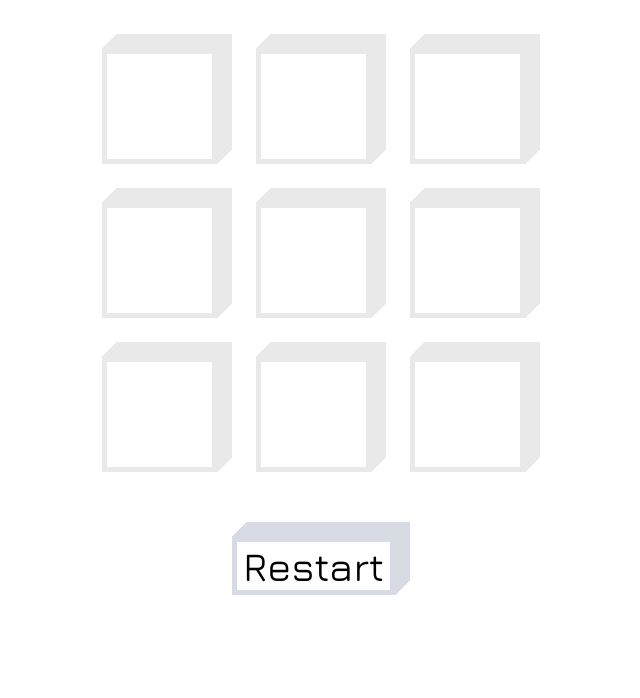
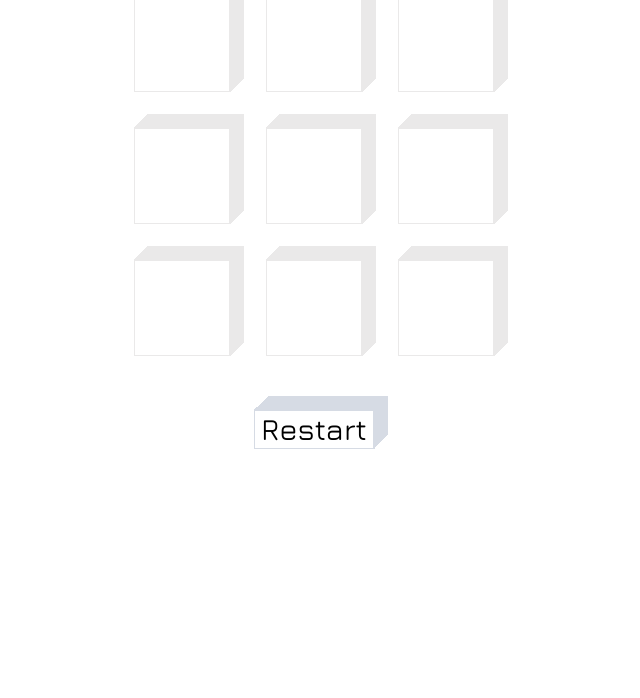
Before and after one commit to himlayyy/Tic-tac-toe, a plain HTML site: page index.html in a window 1280 px wide. Shown: the part 102-800 px from the top of the page, without its empty margins (319-959 px from the left). Drawn offline with nearby package versions, Linux system fonts and the light colour scheme.

Commit message:
Scaled down sizes

```diff
--- a/style.css
+++ b/style.css
@@ -1,6 +1,6 @@
 html{
     font-family: 'Jura', sans-serif;
-    font-size:40px;
+    font-size:30px;
 }
 .content{
     display:flex;
@@ -10,22 +10,21 @@ html{
 }
 #board{
     display:grid;
-    grid-template-columns: repeat(3,150px);
-    grid-template-rows:repeat(3,150px);
-    grid-gap: 4px 4px;
-    margin:40px;
-    margin-bottom:20px;
+    grid-template-columns: repeat(3,130px);
+    grid-template-rows:repeat(3,130px);
+    grid-gap: 2px 2px;
+    margin:20px 40px;
 }
 #title{
-    margin-top: 30px;
+    margin:5px;
 }
 #restart,
 #result{
-    margin:20px;
+    margin:10px;
 }
 .box {
-    --b:5;   /* border length (without unit!!)*/
-    --c:20;  /* the cube perspective (without unit!!)*/
+    --b:1;   /* border length (without unit!!)*/
+    --c:15;  /* the cube perspective (without unit!!)*/
     --g:calc((var(--c) - var(--b))*0.707px); /* 0.707 = cos(45deg) = sin(45deg) */
     margin: 10px;
     display: inline-block;
@@ -52,7 +51,7 @@ html{
 }
 button{
     font-family: inherit; /* 1 */
-  font-size: 40px; /* 1 */
+    font-size: 30px; /* 1 */
     line-height: 1.15; /* 1 */
     margin: 0; /* 2 */
     overflow: visible;
```
Lines whose indentation alone changed are shown as unchanged.
